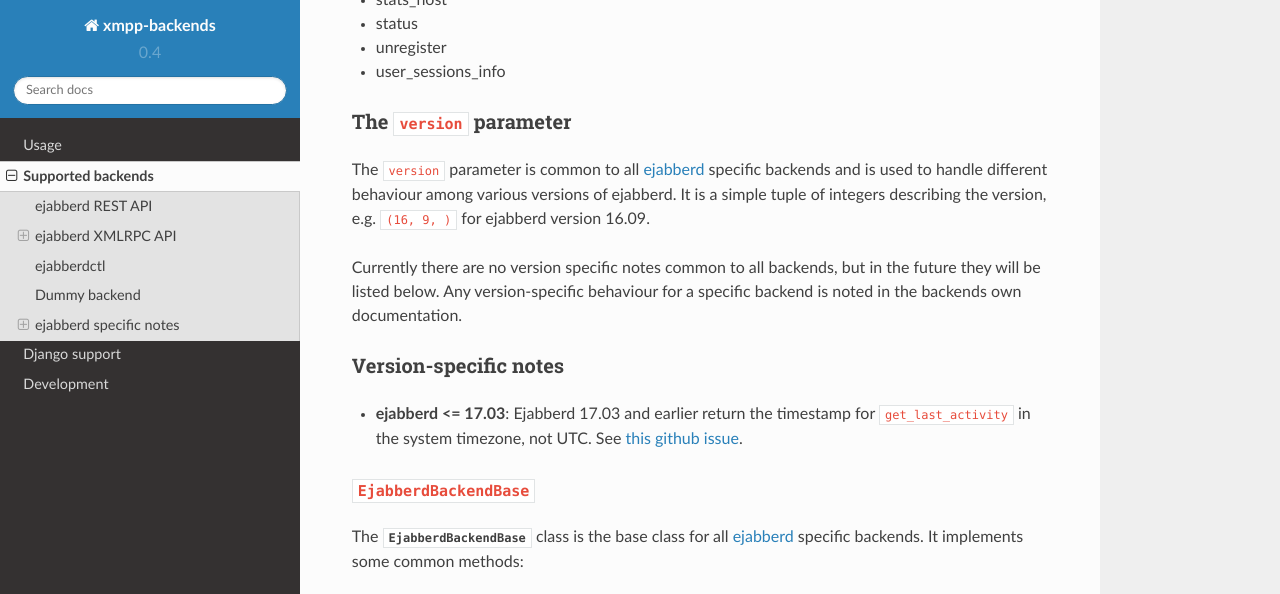
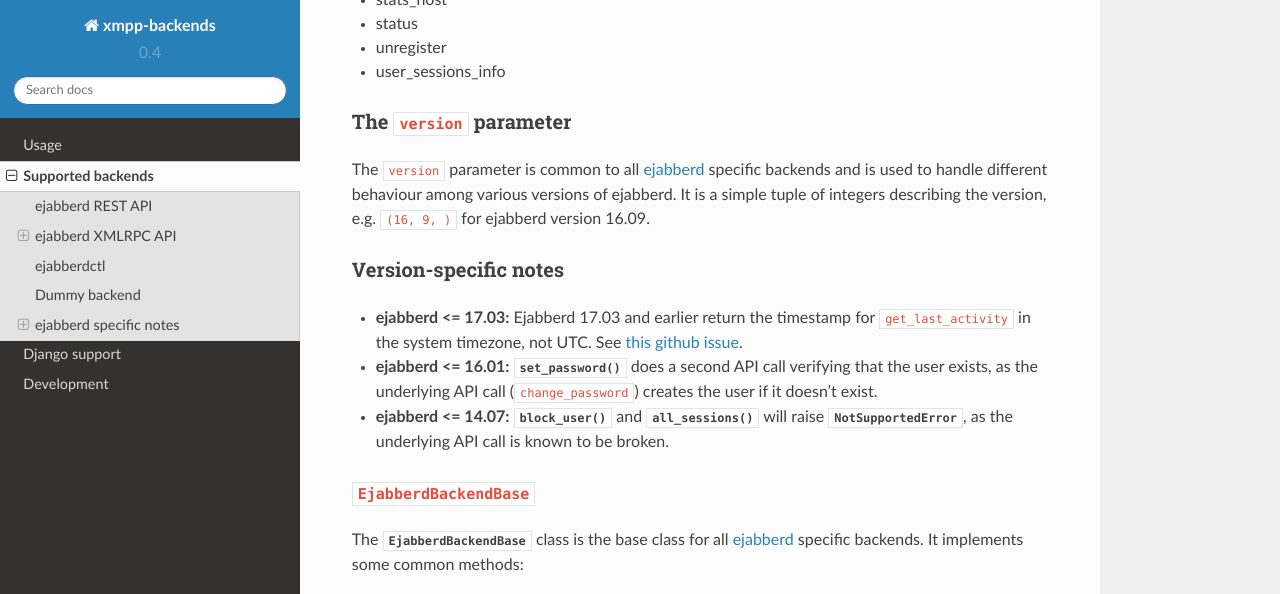
Before and after one commit to mathiasertl/xmpp-backends, a Sphinx documentation site: the page built from docs/backends.rst, in a window 1280 px wide and 900 px high, scrolled down 1740 px, cut to the strip 0-594 px from the top of the window. Built offline with Sphinx 7.4.7 and the Read the Docs theme 2.0.0, drawn with Linux system fonts in a browser that asks for light colours.

Commit message:
add more version-specific notes

```diff
--- a/docs/backends.rst
+++ b/docs/backends.rst
@@ -84,16 +84,20 @@
 and is used to handle different behaviour among various versions of ejabberd. It is a simple tuple
 of integers describing the version, e.g. ``(16, 9, )`` for ejabberd version 16.09.
 
-Currently there are no version specific notes common to all backends, but in the future they will
-be listed below. Any version-specific behaviour for a specific backend is noted in the backends own
-documentation.
-
 Version-specific notes
 ======================
 
-* **ejabberd <= 17.03**: Ejabberd 17.03 and earlier return the timestamp for
+* **ejabberd <= 17.03:** Ejabberd 17.03 and earlier return the timestamp for
   ``get_last_activity`` in the system timezone, not UTC. See `this github issue
   <https://github.com/processone/ejabberd/issues/1565>`_.
+* **ejabberd <= 16.01:** :py:func:`~xmpp_backends.base.XmppBackendBase.set_password`
+  does a second API call verifying that the user exists, as the underlying API
+  call (``change_password``) creates the user if it doesn't exist.
+* **ejabberd <= 14.07:** :py:func:`~xmpp_backends.base.XmppBackendBase.block_user` and
+  :py:func:`~xmpp_backends.base.XmppBackendBase.all_sessions` will raise
+  :py:class:`~xmpp_backends.base.NotSupportedError`, as the underlying API call is known to be broken.
+
+
 
 ``EjabberdBackendBase``
 =======================
```
